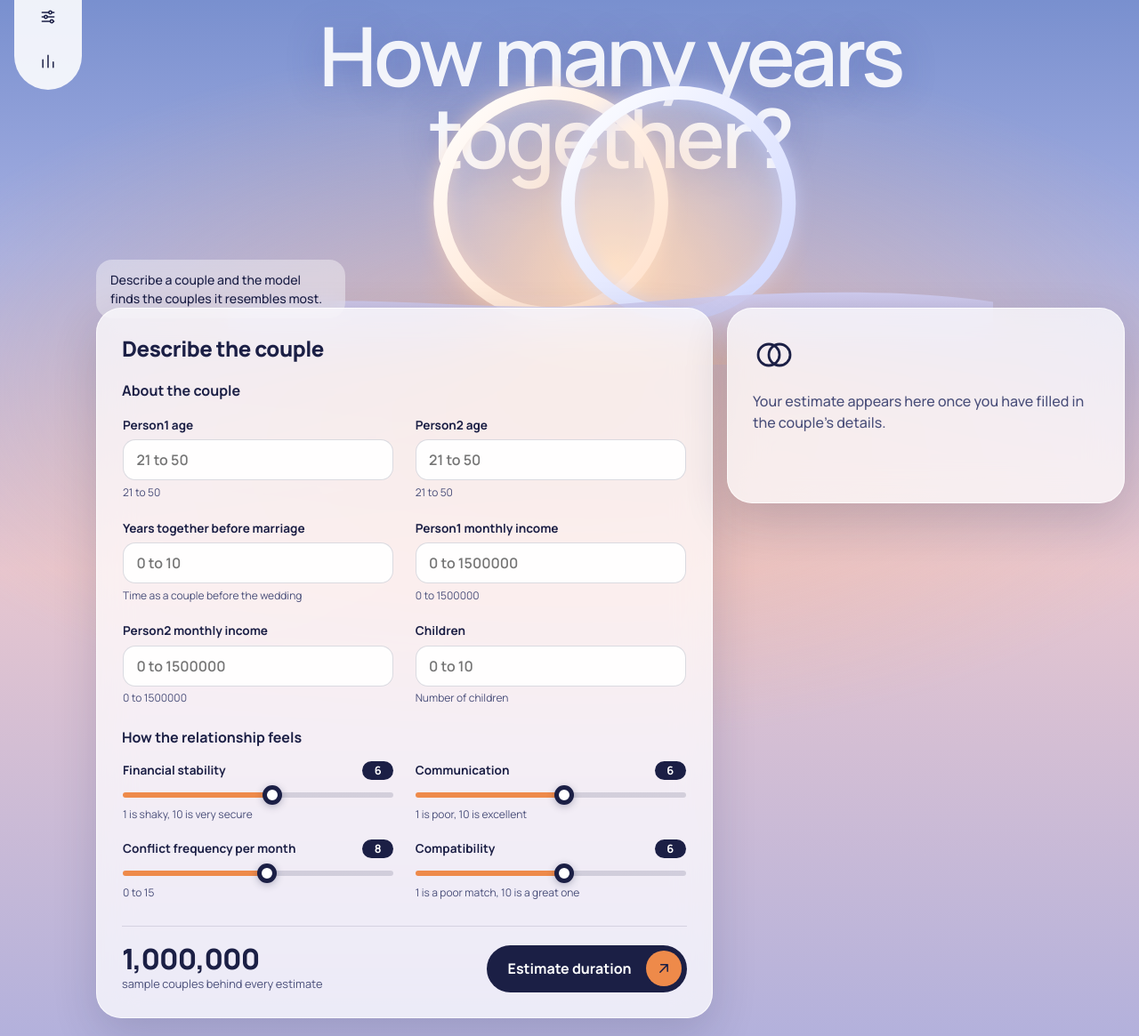
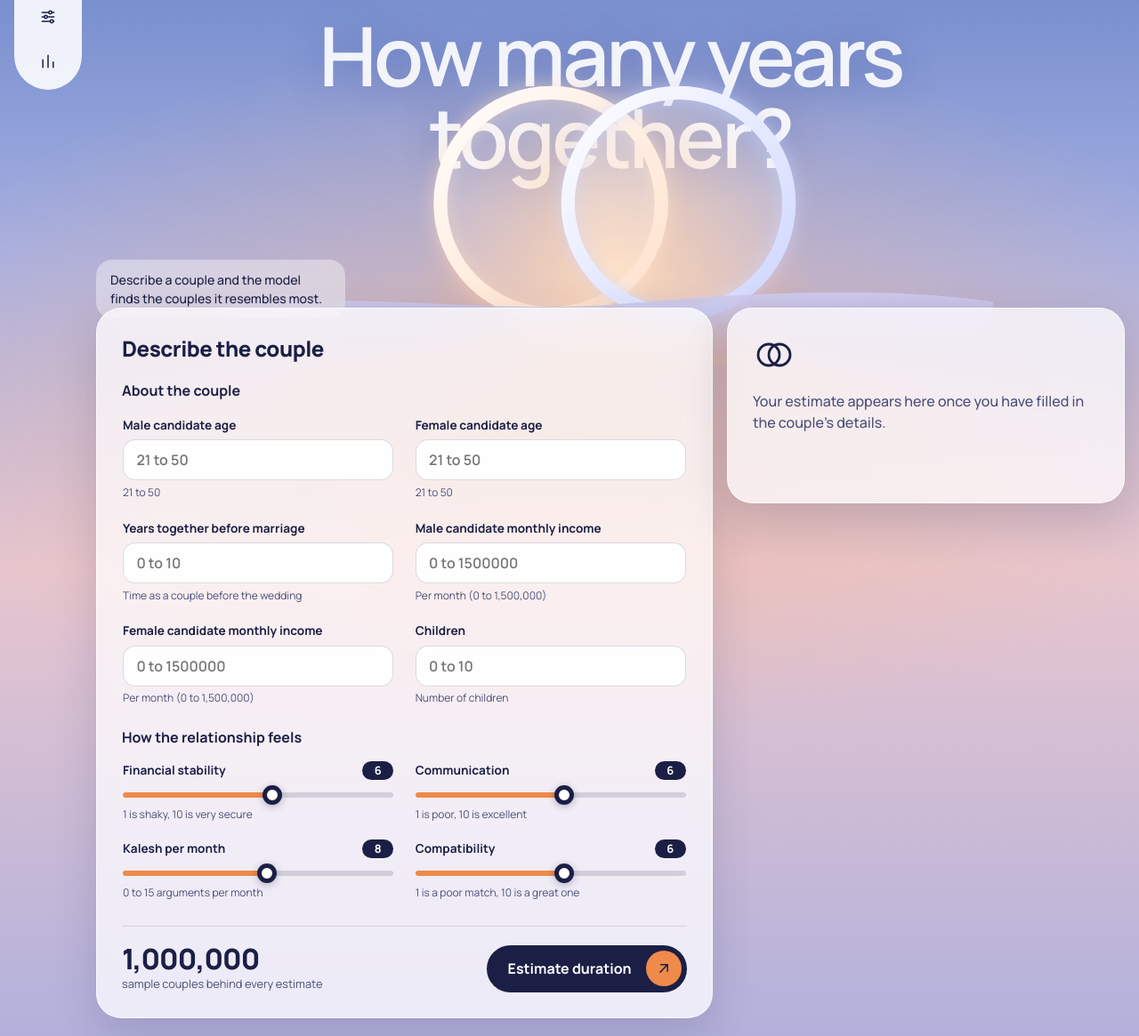
Before and after one commit to gautam8682/Barbadi, a Flask app: page / in a window 1280 px wide. Shown: the part 87-1252 px from the top of the page at 89% size. Run offline with Flask 3, Linux system fonts and the light colour scheme.

Commit message:
Verison 2 Stable

```diff
--- a/App/templates/index.html
+++ b/App/templates/index.html
@@ -6,6 +6,8 @@
   <title>Marriage Duration Predictor</title>
 
   <link rel="preconnect" href="https://fonts.googleapis.com">
+  <link rel="icon" type="image/png"
+      href="{{ url_for('static', filename='favicon.png') }}">
   <link rel="preconnect" href="https://fonts.gstatic.com" crossorigin>
   <link href="https://fonts.googleapis.com/css2?family=Manrope:wght@400;500;600;700;800&display=swap" rel="stylesheet">
 
@@ -490,26 +492,26 @@
 
   {# Jinja: nicer labels and hints. Any field not listed here falls back to an auto-made label. #}
   {% set labels = {
-    "Male Candidate Age": "Male candidate age",
-    "Female Candidate Age": "Female candidate age",
+    "person1_age": "Male candidate age",
+    "person2_age": "Female candidate age",
     "relationship_years_before_marriage": "Years together before marriage",
-    "Male Candidate Monthly Income": "Male candidate monthly income",
-    "Female Candidate Monthly Income": "Female candidate monthly income",
+    "person1_monthly_income": "Male candidate monthly income",
+    "person2_monthly_income": "Female candidate monthly income",
     "financial_stability_score": "Financial stability",
     "communication_score": "Communication",
-    "KALESH per month": "Kalesh per month",
+    "conflict_frequency_per_month": "Kalesh per month",
     "children_count": "Children",
     "compatibility_score": "Compatibility"
   } %}
   {% set hints = {
-    "Male Candidate Age": "21 to 50",
-    "Female Candidate Age": "21 to 50",
+    "person1_age": "21 to 50",
+    "person2_age": "21 to 50",
     "relationship_years_before_marriage": "Time as a couple before the wedding",
-    "Male Candidate Monthly Income": "Per month (0 to 1,500,000)",
-    "Female Candidate Monthly Income": "Per month (0 to 1,500,000)",
+    "person1_monthly_income": "Per month (0 to 1,500,000)",
+    "person2_monthly_income": "Per month (0 to 1,500,000)",
     "financial_stability_score": "1 is shaky, 10 is very secure",
     "communication_score": "1 is poor, 10 is excellent",
-    "KALESH per month": "0 to 15 arguments per month",
+    "conflict_frequency_per_month": "0 to 15 arguments per month",
     "children_count": "Number of children",
     "compatibility_score": "1 is a poor match, 10 is a great one"
   } %}
@@ -518,7 +520,7 @@
   {% macro field(name, limits) %}
     {% set label = labels.get(name, name.replace('_', ' ') | capitalize) %}
     {% set hint = hints.get(name, limits[0] ~ ' to ' ~ limits[1]) %}
-    {% if name.endswith('_score') or 'frequency' in name or name == 'KALESH per month' %}
+    {% if name.endswith('_score') or 'frequency' in name or name == 'conflict_frequency_per_month' %}
       {% set mid = ((limits[0] + limits[1]) / 2) | round | int %}
       <div class="field">
         <div class="field-head">
@@ -622,7 +624,7 @@
             <h3>About the couple</h3>
             <div class="fields">
               {% for name, limits in fields.items() %}
-                {% if not (name.endswith('_score') or 'frequency' in name or name == 'KALESH per month') %}
+                {% if not (name.endswith('_score') or 'frequency' in name or name == 'conflict_frequency_per_month') %}
                   {{ field(name, limits) }}
                 {% endif %}
               {% endfor %}
@@ -631,7 +633,7 @@
             <h3>How the relationship feels</h3>
             <div class="fields">
               {% for name, limits in fields.items() %}
-                {% if name.endswith('_score') or 'frequency' in name or name == 'KALESH per month' %}
+                {% if name.endswith('_score') or 'frequency' in name or name == 'conflict_frequency_per_month' %}
                   {{ field(name, limits) }}
                 {% endif %}
               {% endfor %}
@@ -707,17 +709,40 @@
 
     // Put your local animation here:
     // static/asset/Animation.json
-    const lottieAnimation = window.lottie ? lottie.loadAnimation({
-      container: estimateLottie,
-      renderer: "svg",
-      loop: true,
-      autoplay: false,
-      path: "{{ url_for('static', filename='asset/Animation.json') }}"
-    }) : null;
+    let lottieAnimation = null;
 
-    // Slower playback makes each animation cycle last longer and feel smoother.
-    if (lottieAnimation) {
+    function initLottie() {
+      if (!window.lottie) {
+        console.error("Lottie library failed to load.");
+        return;
+      }
+
+      lottieAnimation = window.lottie.loadAnimation({
+        container: estimateLottie,
+        renderer: "svg",
+        loop: true,
+        autoplay: false,
+        path: "{{ url_for('static', filename='Animation.json') }}",
+        rendererSettings: {
+          preserveAspectRatio: "xMidYMid meet"
+        }
+      });
+
       lottieAnimation.setSpeed(0.7);
+
+      lottieAnimation.addEventListener("data_ready", () => {
+        console.log("Lottie loaded successfully.");
+      });
+
+      lottieAnimation.addEventListener("data_failed", () => {
+        console.error("Lottie failed to load. Check App/static/asset/Animation.json");
+      });
+    }
+
+    if (document.readyState === "loading") {
+      document.addEventListener("DOMContentLoaded", initLottie);
+    } else {
+      initLottie();
     }
 
     /* ----- small helpers ----- */
@@ -743,9 +768,9 @@
     }
 
     function syncSummary() {
-      const a = value("Male Candidate Age"), b = value("Female Candidate Age");
+      const a = value("person1_age"), b = value("person2_age");
       const yrs = value("relationship_years_before_marriage");
-      const i1 = value("Male Candidate Monthly Income"), i2 = value("Female Candidate Monthly Income");
+      const i1 = value("person1_monthly_income"), i2 = value("person2_monthly_income");
 
       document.getElementById("sum-ages").textContent =
         a !== null && b !== null ? `${a} and ${b}` : "–";
@@ -755,7 +780,10 @@
         i1 !== null && i2 !== null ? (i1 + i2).toLocaleString() : "–";
     }
 
-    form.addEventListener("input", () => { syncSliders(); syncSummary(); });
+    form.addEventListener("input", () => {
+      syncSliders();
+      syncSummary();
+    });
     form.addEventListener("reset", () => {
       // the browser resets the fields AFTER this event, so wait one tick
       setTimeout(() => { syncSliders(); syncSummary(); show("idle"); moveRings(0); }, 0);
@@ -809,27 +837,6 @@
         data[name] = Number(val);
       }
 
-      /*
-       * Compatibility layer:
-       * The running Flask server shown in the browser is still expecting
-       * the original CSV/R-model field names, while the UI uses the new
-       * human-friendly names. Send both sets of keys so either version of
-       * the backend can validate the request.
-       */
-      const aliases = {
-        "Male Candidate Age": "person1_age",
-        "Female Candidate Age": "person2_age",
-        "Male Candidate Monthly Income": "person1_monthly_income",
-        "Female Candidate Monthly Income": "person2_monthly_income",
-        "KALESH per month": "conflict_frequency_per_month"
-      };
-
-      for (const [newName, oldName] of Object.entries(aliases)) {
-        if (Object.prototype.hasOwnProperty.call(data, newName)) {
-          data[oldName] = data[newName];
-        }
-      }
-
       button.disabled = true;
       btnLabel.textContent = "Estimating...";
 
```
Also changed, not shown: App/static/Animation.json (renamed from App/static/asset/Animation.json), App/static/favicon.png (added).
